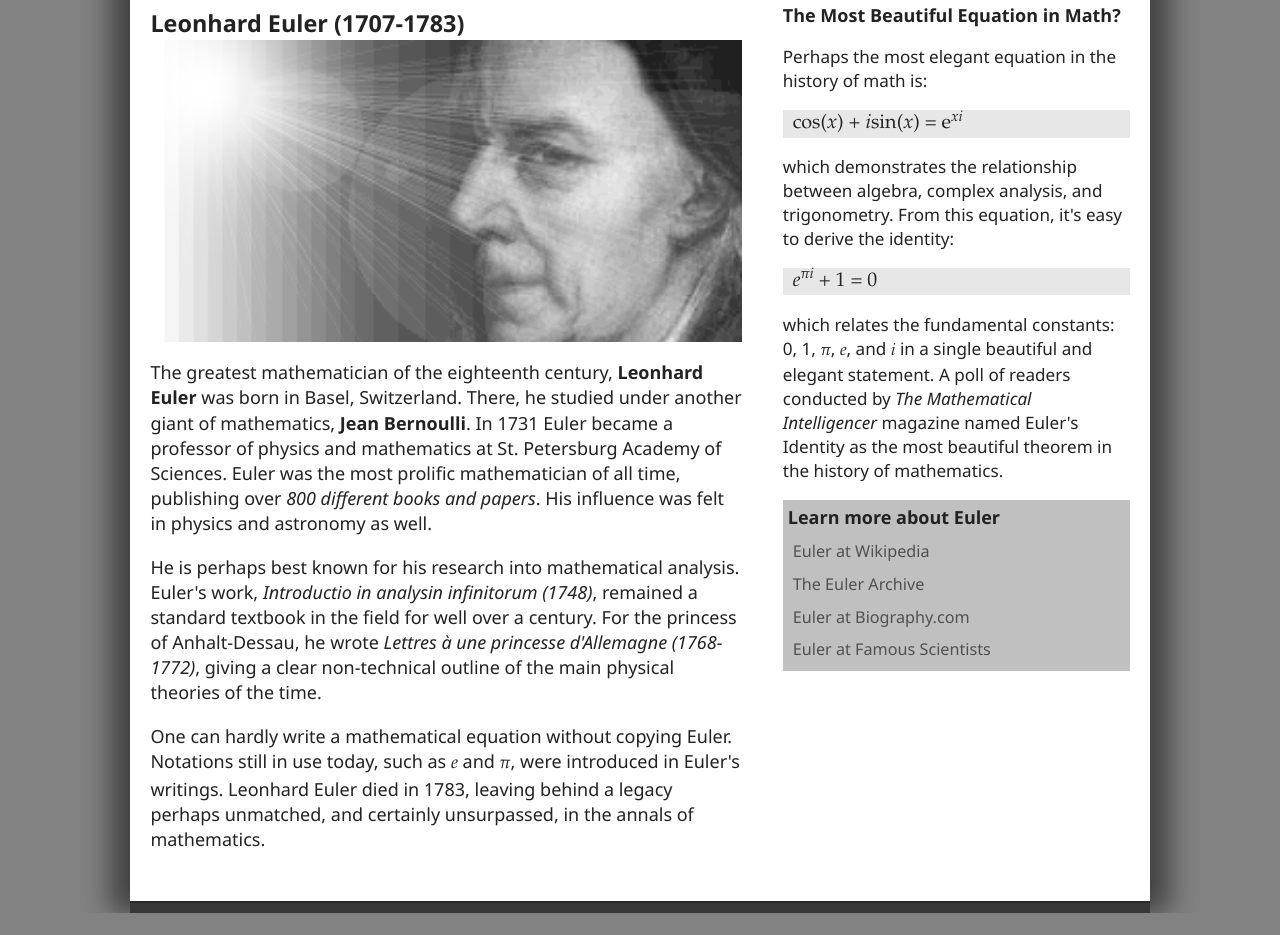
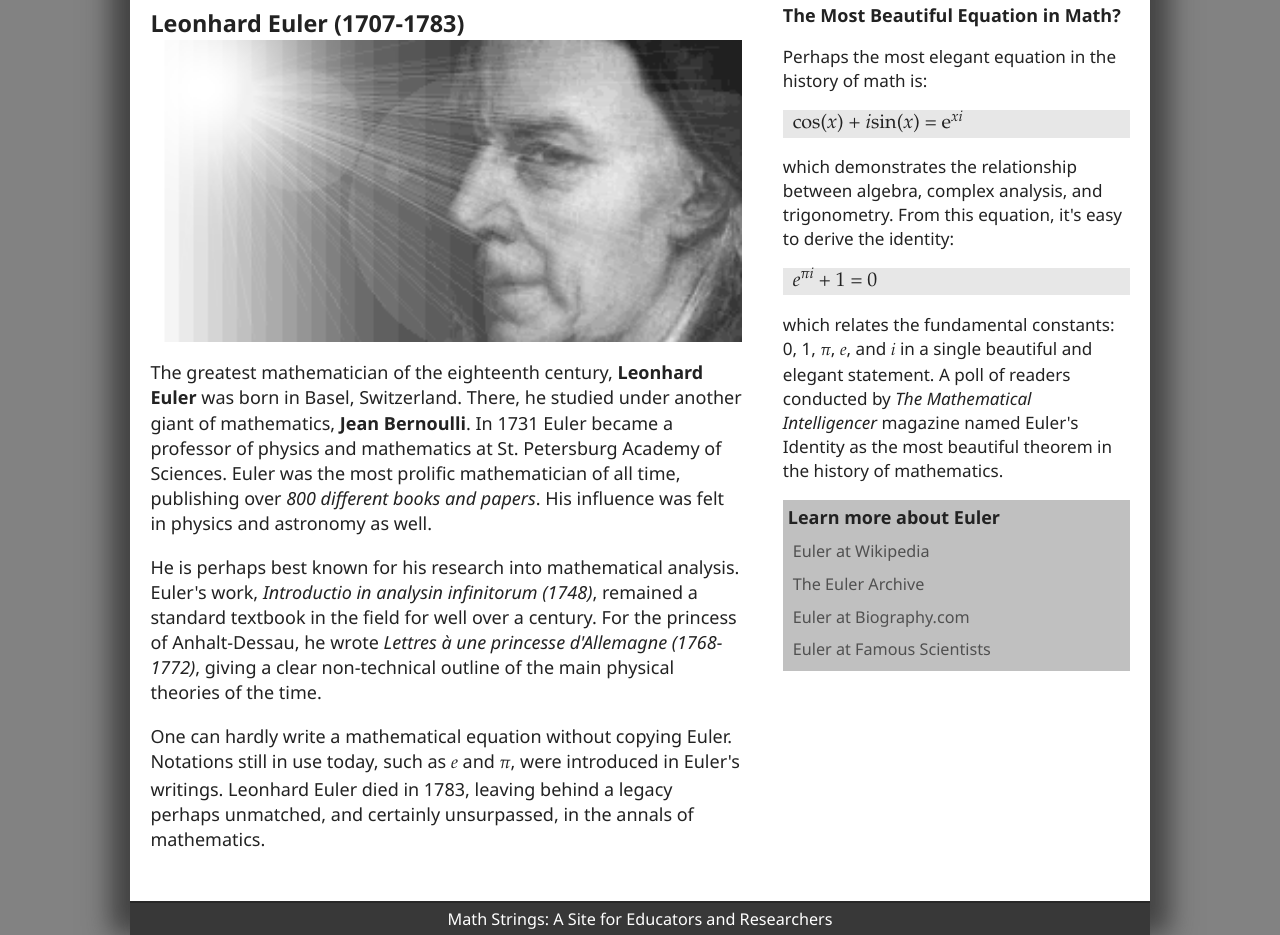
Before and after one commit to phuctran93/Math-Strings, a plain HTML site: page euler.html in a window 1280 px wide. Shown: the part 329-1264 px from the top of the page. Before the commit the page ends 1242 px from the top, so only its background shows below. Drawn offline with Linux system fonts and the light colour scheme.

Commit message:
Add missing footer

```diff
--- a/euler.html
+++ b/euler.html
@@ -40,6 +40,8 @@
       <li><a href="https://www.famousscientists.org/leonhard-euler/">Euler at Famous Scientists</a></li>
     </ul>
   </nav>
-  <footer></footer>
+  <footer>
+    Math Strings: A Site for Educators and Researchers
+  </footer>
 </body>
 </html>
```
